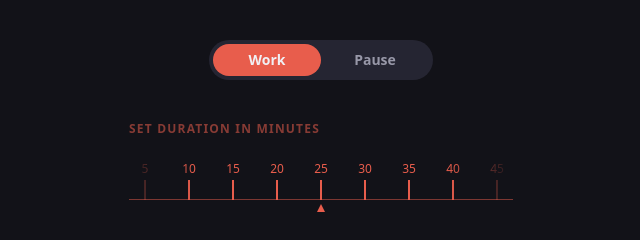
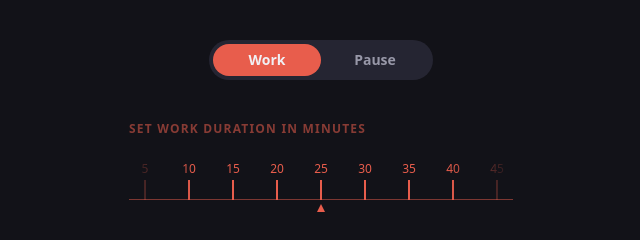
Before and after one commit to buffalohill/pomodoro-timer, a website built with Vite: page index.html in a window 1280 px wide. Shown: the top 240 px of the page, 319-959 px from the left. Built offline with nearby package versions, Linux system fonts and the light colour scheme.

Commit message:
Changed set time label to reflect state

```diff
--- a/index.html
+++ b/index.html
@@ -17,8 +17,8 @@
         </div>
 
         <!-- Minutes duration picker (track built by JS) -->
-        <section class="minutes-picker" aria-label="Set duration in minutes">
-            <p class="minutes-picker__label">Set duration in minutes</p>
+        <section class="minutes-picker" aria-label="Set work duration in minutes">
+            <p id="minutes-picker-label" class="minutes-picker__label">Set work duration in minutes</p>
             <div class="minutes-picker__frame">
                 <div class="minutes-picker__viewport" id="minutes-viewport">
                     <div class="minutes-picker__track" id="minutes-track"></div>
--- a/src/main.js
+++ b/src/main.js
@@ -9,6 +9,11 @@ const END_CAP_LABELS = {
   pause: { start: 'Genuinely relax...', end: '...then ready for more!' },
 };
 
+const SECTION_LABELS = {
+  work: 'Set work duration in minutes',
+  pause: 'Set pause duration in minutes',
+};
+
 // --- DOM references ---
 
 const app = document.getElementById('app');
@@ -18,6 +23,8 @@ const startPauseBtn = document.getElementById('start-pause-btn');
 const resetBtn = document.getElementById('reset-btn');
 const minutesViewport = document.getElementById('minutes-viewport');
 const minutesTrack = document.getElementById('minutes-track');
+const minutesPicker = document.querySelector('.minutes-picker');
+const minutesPickerLabel = document.getElementById('minutes-picker-label');
 
 // --- State ---
 
@@ -73,6 +80,7 @@ function updateDOM() {
   app.dataset.mode = currentMode;
   app.dataset.running = isRunning ? 'true' : 'false';
   updateModeSwitch();
+  updateSectionLabel();
   timeDisplay.textContent = formatTime(timeRemaining);
   timeDisplay.dateTime = formatDatetime(timeRemaining);
   startPauseBtn.textContent = isRunning ? 'Pause' : 'Start';
@@ -86,6 +94,12 @@ function updateEndCapLabels() {
     labels.start;
   minutesTrack.querySelector('.minutes-picker__end-cap--end .minutes-picker__end-cap-text').textContent =
     labels.end;
+}
+
+function updateSectionLabel() {
+  const label = SECTION_LABELS[currentMode];
+  minutesPickerLabel.textContent = label;
+  minutesPicker.setAttribute('aria-label', label);
 }
 
 function updateModeSwitch() {
```
